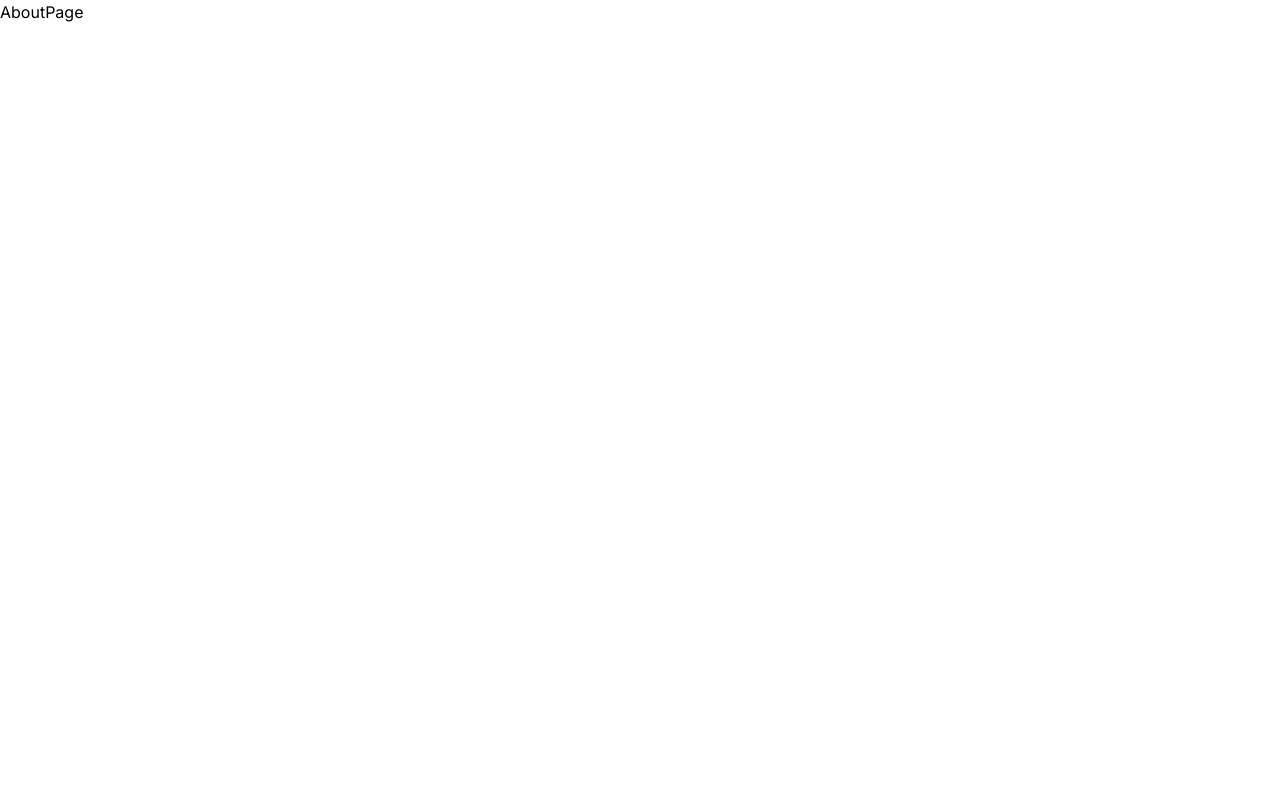
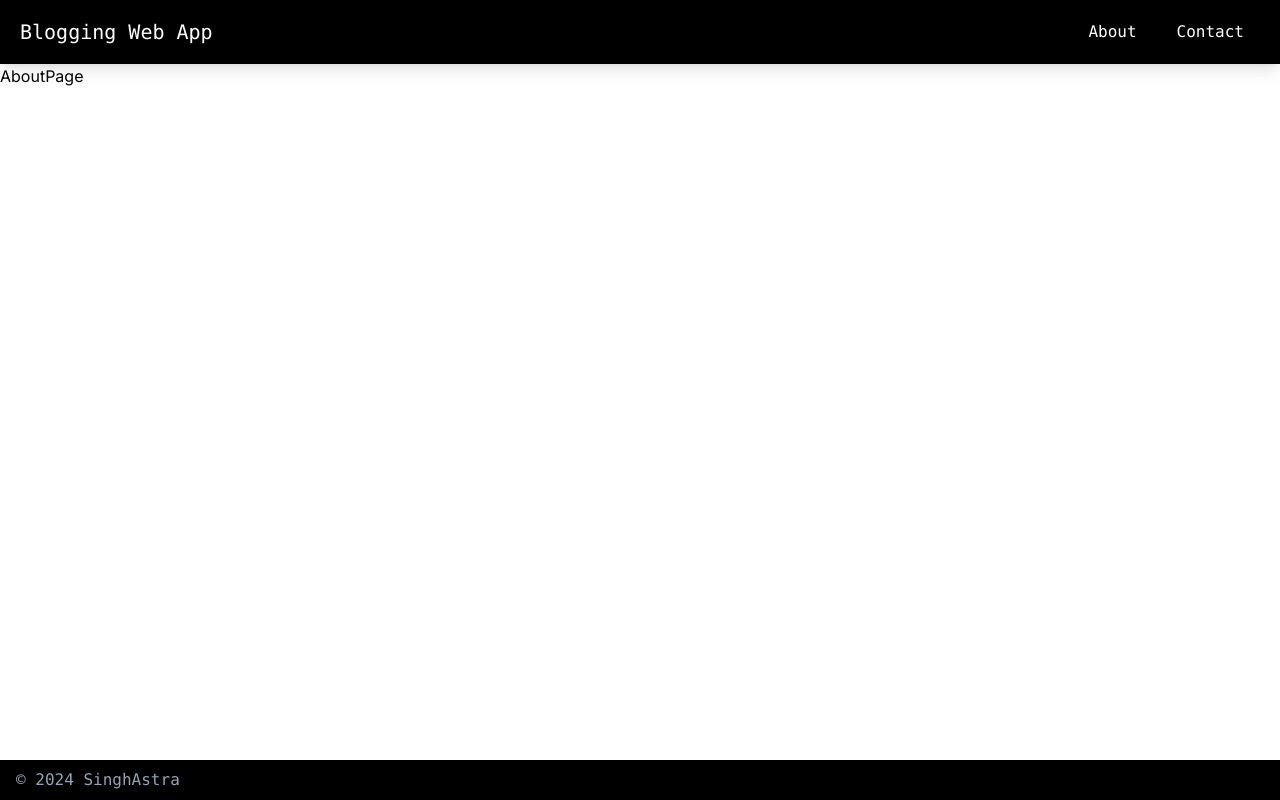
Before and after one commit to SinghAstra/Blogging-WebApp, a Next.js app: page /about in a window 1280 px wide. Built offline with nearby package versions, Linux system fonts and the light colour scheme.

Commit message:
Added Navbar, Footer

```diff
--- a/src/app/layout.js
+++ b/src/app/layout.js
@@ -1,5 +1,7 @@
 import { Inter } from "next/font/google";
 import "./globals.css";
+import Navbar from "@/components/Navbar/Navbar";
+import Footer from "@/components/Footer/Footer";
 
 const inter = Inter({ subsets: ["latin"] });
 
@@ -11,7 +13,11 @@ export const metadata = {
 export default function RootLayout({ children }) {
   return (
     <html lang="en">
-      <body className={inter.className}>{children}</body>
+      <body className={inter.className}>
+        <Navbar />
+        {children}
+        <Footer />
+      </body>
     </html>
   );
 }
--- /dev/null
+++ b/src/components/Footer/Footer.js
@@ -0,0 +1,17 @@
+import Link from "next/link";
+import React from "react";
+
+const Footer = () => {
+  return (
+    <div className="bg-black font-mono text-slate-400 py-2 px-4 fixed bottom-0 w-full">
+      <h4>
+        © 2024{" "}
+        <Link href="https://github.com/SinghAstra" className="hover:underline">
+          SinghAstra
+        </Link>
+      </h4>
+    </div>
+  );
+};
+
+export default Footer;
--- /dev/null
+++ b/src/components/Navbar/Navbar.js
@@ -0,0 +1,30 @@
+import Link from "next/link";
+import React from "react";
+
+const Navbar = () => {
+  return (
+    <div className="flex justify-between bg-black text-white font-mono items-center py-3 px-5 shadow-lg">
+      <div>
+        <h1 className="text-xl">
+          <Link href={"/"}>Blogging Web App</Link>
+        </h1>
+      </div>
+      <div className="flex gap-2">
+        <Link
+          href={"/about"}
+          className="py-2 px-4 rounded-2xl hover:bg-white hover:text-black"
+        >
+          About
+        </Link>
+        <Link
+          href={"/contact"}
+          className="py-2 px-4 rounded-2xl hover:bg-white hover:text-black"
+        >
+          Contact
+        </Link>
+      </div>
+    </div>
+  );
+};
+
+export default Navbar;
```
